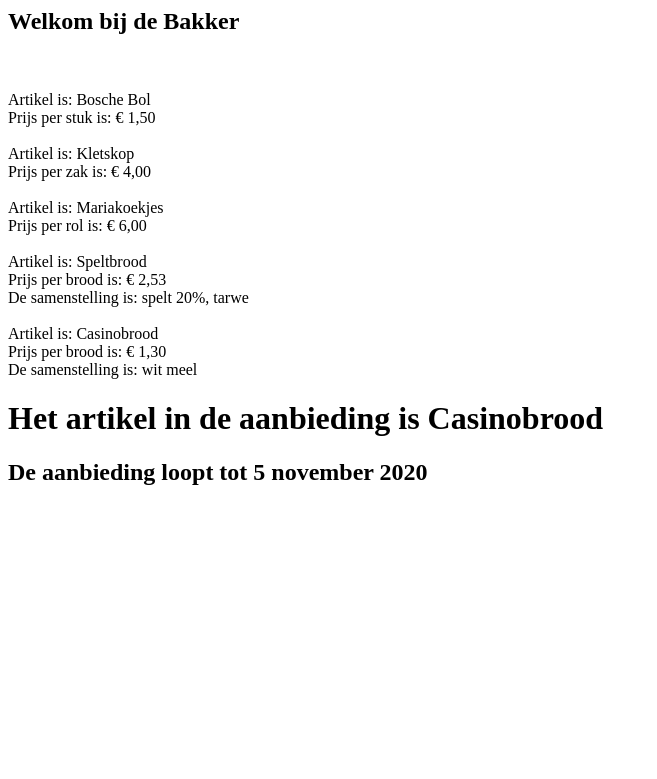
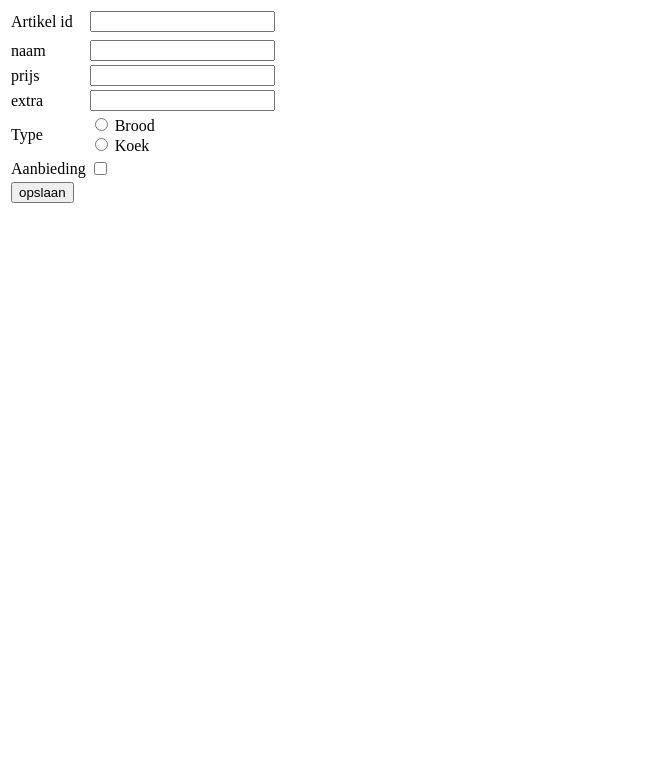
Before and after one commit to hkool/if-t2H_ao_bakkerij, a PHP site: page / in a window 1280 px wide. Shown: the top 779 px of the page, without its empty margins (0-657 px from the left). Run offline with PHP 8.4, Linux system fonts and the light colour scheme.

Commit message:
Uitbreiding form

```diff
--- a/Index.php
+++ b/Index.php
@@ -8,19 +8,15 @@ use controller\Controller;
 include_once("controller/Controller.php");
 
 $controller = new Controller();
-$controller->updateView();
+if($_REQUEST == null) {
+    $controller->getView()->viewForm();
+}
+else{
+    $controller->updateModel();
+    $controller->updateView();
+    $controller->getView()->viewSold();
+}
 
-$controller->updateModel(2,"Kletskop",4.0, "zak", "koek",0);
-$controller->updateView();
 
-$controller->updateModel(3,"Mariakoekjes",6.0,"rol", "koek",0);
-$controller->updateView();
 
-$controller->updateModel(3,"Speltbrood",2.53,"spelt 20%, tarwe", "brood",0);
-$controller->updateView();
-
-$controller->updateModel(3,"Casinobrood",1.30,"wit meel", "brood",1);
-$controller->updateView();
-
-$controller->getView()->viewSold();
 ?>
--- a/controller/Controller.php
+++ b/controller/Controller.php
@@ -10,9 +10,11 @@ class Controller
     private $view;
 
     public function __construct(){
+
         $this->model = new Model();
 
         $this->view = new View($this->model);
+
     }
     /**
      * @return View
@@ -22,8 +24,14 @@ class Controller
         return $this->view;
     }
 
-    public function updateModel($id, $naam,  $prijs,$verpakking, $type, $aanbieding){
-        $this->model->setArtikel($id, $naam,  $prijs, $verpakking, $type, $aanbieding);
+    public function updateModel(){
+        $id = filter_input(INPUT_GET,('id'));
+        $naam = filter_input(INPUT_GET,('naam'));
+        $prijs = filter_input(INPUT_GET,('prijs'));
+        $extraeigenschap = filter_input(INPUT_GET,('extraeigenschap'));
+        $type = filter_input(INPUT_GET,('type'));
+        $aanbieding = filter_input(INPUT_GET,('aanbieding'));
+        $this->model->setArtikel($id, $naam,  $prijs, $extraeigenschap, $type, $aanbieding);
     }
 
 
--- a/model/Aanbieding.php
+++ b/model/Aanbieding.php
@@ -6,7 +6,7 @@ namespace model;
 
 interface Aanbieding
 {
-    public function setAanbieding();
+    public function setAanbieding($artikel);
     public function getAanbieding();
     public function setEinddatum();
     public function getEinddatum();
--- a/model/Model.php
+++ b/model/Model.php
@@ -9,7 +9,7 @@ include_once ("model/Aanbieding.php");
 class Model implements Aanbieding
 {
     private $content;
-    private $artikel;
+    private $artikelen;
     private $aanbieding;
     private $einddatum;
 
@@ -22,7 +22,7 @@ class Model implements Aanbieding
      */
     public function getArtikel()
     {
-        return $this->artikel;
+        return $this->artikelen;
     }
 
     public function getContent(){
@@ -38,14 +38,14 @@ class Model implements Aanbieding
                $artikel = new Koek($id, $naam, $prijs, $extraEigenschap);
                break;
        }
-        $this->artikel = $artikel;
-       if($aanbieding == 1){
-           $this->setAanbieding();
+        $this->artikelen[] = $artikel;
+       if($aanbieding == "on" && $this->aanbieding == null){
+           $this->setAanbieding($artikel);
        }
     }
-    public function setAanbieding()
+    public function setAanbieding($artikel)
     {
-        $this->aanbieding = $this->artikel;
+        $this->aanbieding = $artikel;
         $this->setEinddatum();
     }
     public function getAanbieding()
--- a/view/View.php
+++ b/view/View.php
@@ -2,6 +2,7 @@
 
 namespace view;
 use model\Model;
+use model\Brood;
 class View
 {
     private $model;
@@ -9,18 +10,15 @@ class View
 
     public function __construct(Model $model){
         $this->model = $model;
-
-        echo "<h2>".$this->model->getContent()."</h2>";
     }
 
     public function viewContent()
     {
-        $this->content = $this->model->getContent();
-        $artikel = $this->model->getArtikel();
+        echo "<h2>".$this->model->getContent()."</h2>";
 
-//        echo "<p>";
-//        var_dump(get_class($artikel));
-//        echo "</p>";
+        $artikelen = $this->model->getArtikel();
+        foreach ($artikelen as $artikel)
+        {
             echo "<br /><br />Artikel is: " . $artikel->getNaam();
 
             if (get_class($artikel) == "model\Koek") {
@@ -32,11 +30,21 @@ class View
                 echo"<br />De samenstelling is: ".$artikel->getSamenstelling();
             }
         }
-    public function viewSold(){
 
+//        echo "<p>";
+//        var_dump(get_class($artikel));
+//        echo "</p>";
+
+
+    }
+    public function viewSold()
+    {
         if($this->model->getAanbieding() != NULL){
             echo "<h1>Het artikel in de aanbieding  is ".$this->model->getAanbieding()->getNaam()."</h1>";
             echo "<h2>De aanbieding loopt tot ".strtolower($this->model->getEinddatum())  ."</h2>";
         }
     }
+    public function viewForm(){
+       include 'view/templates/form.php';
     }
+}
--- /dev/null
+++ b/view/templates/form.php
@@ -0,0 +1,31 @@
+<?php
+
+
+    echo"<form method='get' >
+    <table>
+    <tr><td>
+    <label for=\"id\">Artikel id</label></td><td>
+    <input type=\"text\" name=\"id\" /></td></tr>
+    <tr><td>
+    <tr><td>
+    <label for=\"naam\">naam</label></td><td>
+    <input type=\"text\" name=\"naam\" /></td></tr>
+    <tr><td>
+    <label for=\"prijs\">prijs</label></td><td>
+    <input type=\"text\" name=\"prijs\" /></td></tr>
+    <tr><td>
+    <label for=\"extraeigenschap\">extra</label></td><td>
+    <input type=\"text\" name=\"extraeigenschap\" /></td></tr>
+    <tr><td>
+    <label for=\"type\">Type</label></td><td>
+    <input type=\"radio\" name=\"type\" value=\"brood\"/> Brood<br />
+    <input type=\"radio\" name=\"type\" value=\"koek\"/> Koek<br /></td></tr>
+    <tr><td>
+    <label for=\"aanbieding\">Aanbieding</label></td><td>
+    <input type=\"checkbox\" name=\"aanbieding\" /></td></tr>
+    <tr><td>
+    <input type='submit' value=\"opslaan\"></td><td>
+    </td></tr></table>";
+
+
+?>
```
Lines whose indentation alone changed are shown as unchanged.
